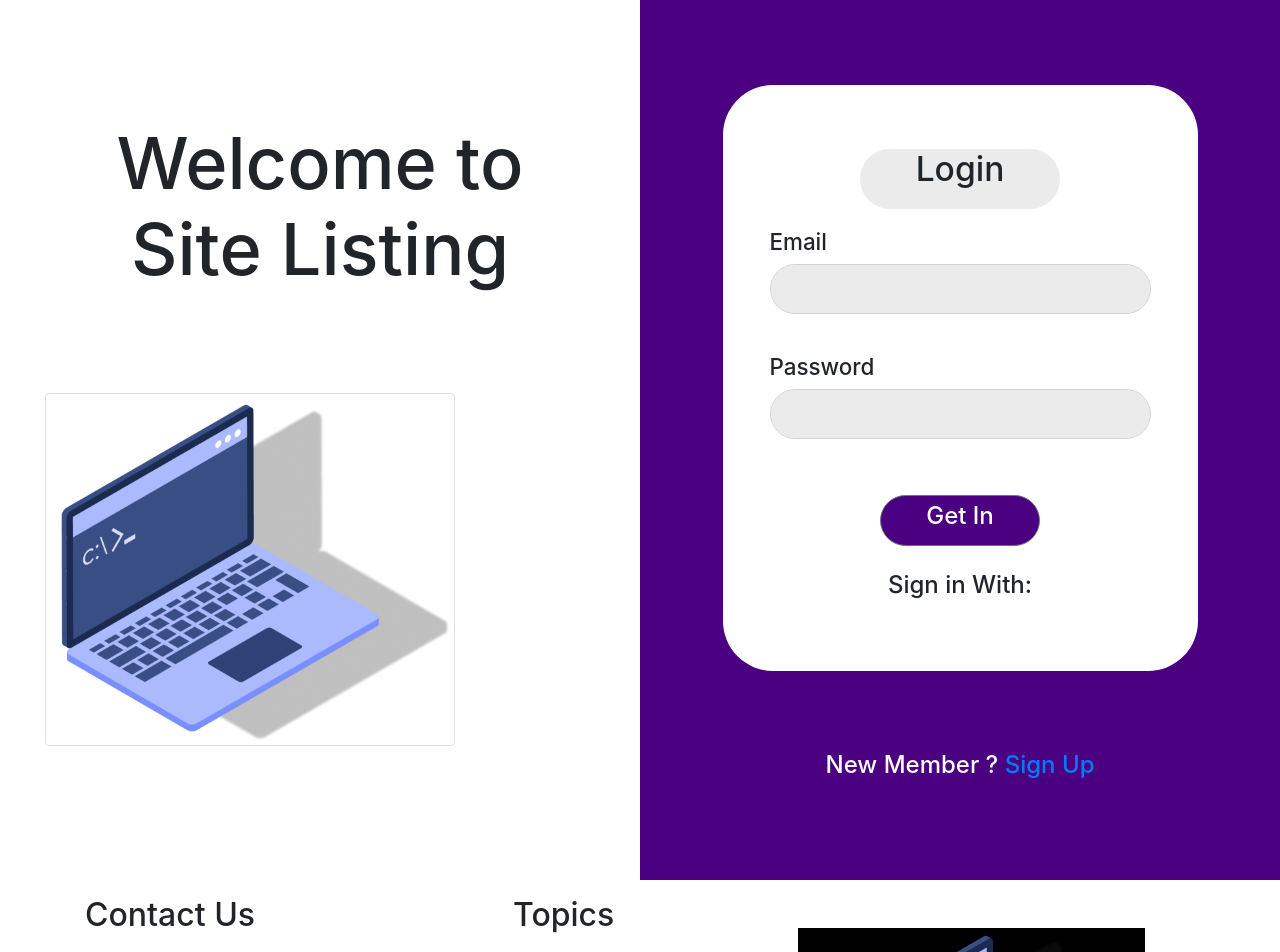
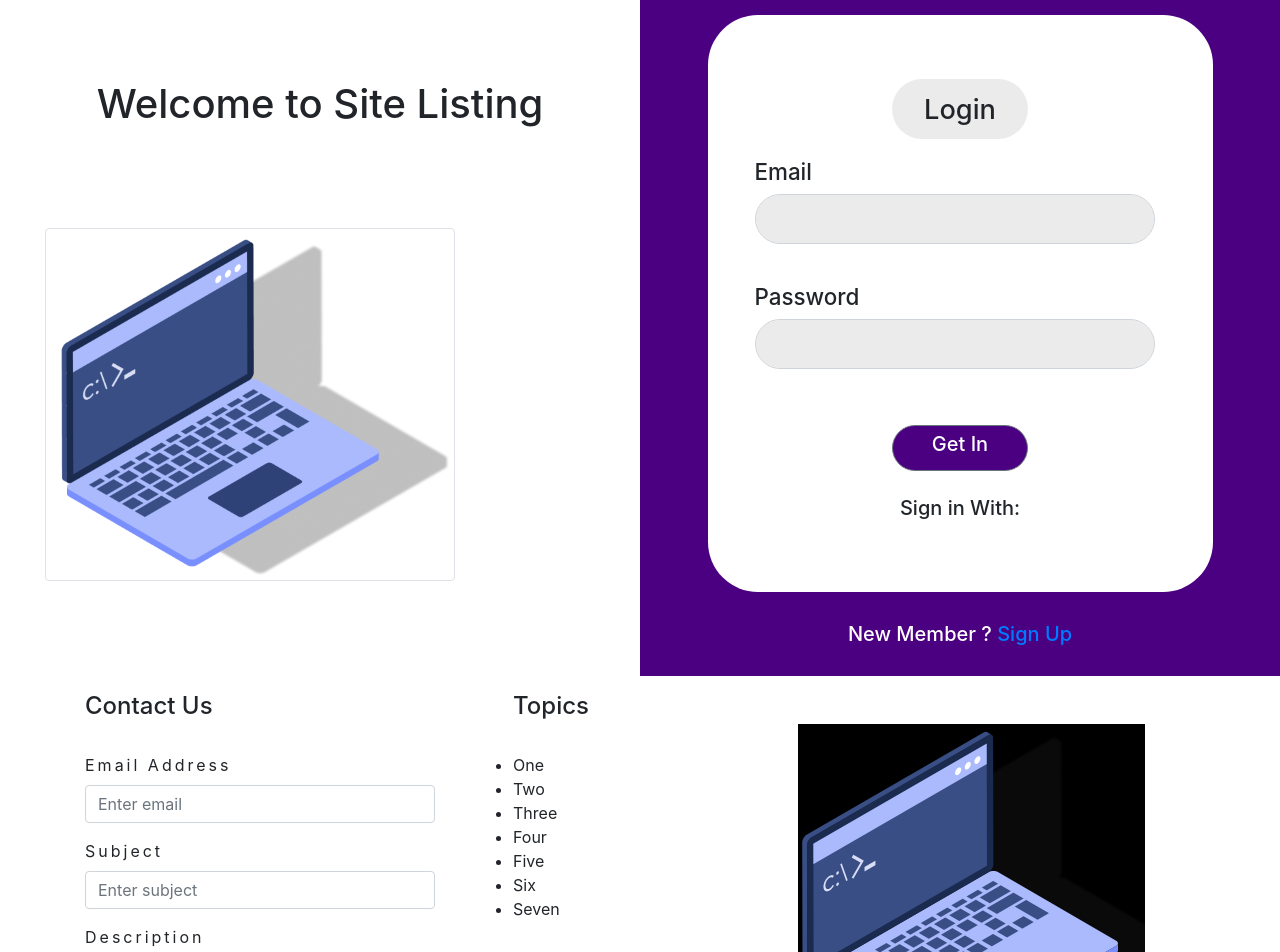
Before and after one commit to Rushi-45/Listing-site, a React (Create React App) app: page /signin in a window 1280 px wide. Shown: the part 180-1132 px from the top of the page. Built offline with nearby package versions, Linux system fonts and the light colour scheme.

Commit message:
changes fonts

```diff
--- a/src/App.css
+++ b/src/App.css
@@ -314,6 +314,14 @@ h6 {
     width: 100%;
   }
 }
+
+.footer-image{
+  /* padding-top: 100px; */
+  width: 10vw;
+  /* height: 100vh; */
+  padding-bottom: 30px;
+}
+
 /*end of services */
 /* featured rooms */
 
@@ -321,7 +329,7 @@ h6 {
   padding: 5rem 0;
 }
 .featured-rooms-center {
-  width: 80vw;
+  width: 70vw;
   margin: 0 auto;
   display: grid;
   grid-template-columns: repeat(auto-fit, minmax(270px, 1fr));
--- a/src/components/Banner.js
+++ b/src/components/Banner.js
@@ -2,7 +2,7 @@ import React from "react";
 const Banner = ({ children, title, subtitle }) => {
   return (
     <div className="banner">
-      <h1>{title}</h1>
+      <h2>{title}</h2>
       <div />
       <p>{subtitle}</p>
       {children}
--- a/src/components/Footer.js
+++ b/src/components/Footer.js
@@ -8,7 +8,7 @@ export class Footer extends Component {
                 <Form>
                     <Row className='formcolor'>
                         <Col className="col-md-4  mt-3">
-                            <h2>Contact Us</h2>
+                            <h4>Contact Us</h4>
                             <br />
                             <Form.Group controlId="formBasicEmail">
                                 <Form.Label>Email address</Form.Label>
@@ -30,7 +30,7 @@ export class Footer extends Component {
                             </Button>
                         </Col>
                         <Col className="col-md-3 ml-5 mt-3">
-                            <h2>Topics</h2>
+                            <h4>Topics</h4>
                             <br />
                             <ul>
                                 <li>One</li>
@@ -42,7 +42,7 @@ export class Footer extends Component {
                                 <li>Seven</li>
                             </ul>
                         </Col>
-                        <Col className="col-md-4  mt-5">
+                        <Col className="col-md-4 mt-5 footer-image">
                             <img src={require('../images/form2.jpg').default} />
                         </Col>
                     </Row>
--- a/src/components/LoginComponent.js
+++ b/src/components/LoginComponent.js
@@ -73,22 +73,23 @@ class Login extends Component {
 		const jumbotronStyle = {
 			backgroundColor: "white",
 			borderRadius: "50px",
-			marginTop: "100px",
-			marginBottom: "80px",
-			maxWidth: "475px",
+			marginTop: "30px",
+			marginBottom: "30px",
+			maxWidth: "505px",
 		};
 
 		const head1Style = {
-			fontSize: "4.2vh",
+			fontSize: "3.4vh",
 			// fontWeight: "bold",
 			alignSelf: "center",
 			backgroundColor: "#EBEBEB",
 			borderRadius: "50px",
-			width: "28vh",
+			width: "17vh",
 			maxWidth: "200px",
 			maxHeight: "250px",
 			height: "60px",
 			marginBottom: "20px",
+			paddingTop: "15px"
 		};
 
 		const head4Style = {
@@ -108,7 +109,7 @@ class Login extends Component {
 			// fontWeight: "bold",
 			backgroundColor: "indigo",
 			borderRadius: "50px",
-			width: "20vh",
+			width: "17vh",
 			marginTop: "40px",
 			marginBottom: "25px",
 		};
@@ -132,7 +133,7 @@ class Login extends Component {
 								>
 									<Col>
 										<FormGroup>
-											<h4 style={head4Style}>Email</h4>
+											<h5 style={head4Style}>Email</h5>
 											<div align="left">
 												<Input
 													type="email"
@@ -165,19 +166,19 @@ class Login extends Component {
 										</FormGroup>
 									</Col>
 									<Button type="submit" style={buttonStyle}>
-										<h4>Get In</h4>
+										<h5>Get In</h5>
 									</Button>
 								</Form>
-								<h4>Sign in With: </h4>
+								<h5>Sign in With: </h5>
 							</Jumbotron>
-							<h4
+							<h5
 								style={{
 									color: "white",
-									marginBottom: "100px",
+									marginBottom: "30px",
 								}}
 							>
 								New Member ? <Link to="/signup">Sign Up</Link>
-							</h4>
+							</h5>
 						</center>
 					</Col>
 				</Row>
--- a/src/components/RootAccessLogo.js
+++ b/src/components/RootAccessLogo.js
@@ -9,16 +9,16 @@ class RootLogo extends Component {
 				<div className="col justify-content-md-center">
 					<div className="row-1"></div>
 					<div className="row-4 justify-content-md-center text-center">
-						<h2
+						<h4
 							className="root-access"
 							style={{
-								fontSize: "72px",
+								fontSize: "40px",
 								textShadow: "revert",
 								marginBottom: "100px",
 							}}
 						>
 							Welcome to Site Listing
-						</h2>
+						</h4>
 					</div>
 					<div className="row-1"></div>
 					<div className="row-6">
--- a/src/components/SignupComponent.js
+++ b/src/components/SignupComponent.js
@@ -65,31 +65,32 @@ class Signup extends Component {
 		const jumbotronStyle = {
 			backgroundColor: "white",
 			borderRadius: "50px",
-			marginTop: "100px",
-			marginBottom: "80px",
+			marginTop: "30px",
+			marginBottom: "30px",
 			maxWidth: "560px",
 		};
 
 		const head1Style = {
-			fontSize:"4.2vh",
+			fontSize: "3.4vh",
 			// fontWeight: "bold",
 			alignSelf: "center",
 			backgroundColor: "#EBEBEB",
 			borderRadius: "50px",
-			width: "28vh",
+			width: "17vh",
 			maxWidth: "200px",
 			maxHeight: "250px",
 			height: "60px",
 			marginBottom: "20px",
+			paddingTop: "15px"
 		};
 
 		const head2Style = {
 			// fontWeight: "",
 			alignSelf: "center",
-			fontSize: "4.2vh",
+			fontSize: "3.4vh",
 			backgroundColor: "#EBEBEB",
 			borderRadius: "3.12rem",
-			width: "45vh",
+			width: "27vh",
 			height: "3.125 vw",
 			maxWidth: "38vw",
 			maxHeight: "24.35vh",
@@ -228,20 +229,20 @@ class Signup extends Component {
 										</FormGroup>
 									</Col>
 									<Button type="submit" style={buttonStyle}>
-										<h4>Finish Sign Up</h4>
+										<h5>Finish Sign Up</h5>
 									</Button>
 								</Form>
-								<h4>Sign Up With: </h4>
+								<h5>Sign Up With: </h5>
 							</Jumbotron>
-							<h4
+							<h5
 								style={{
 									color: "white",
-									marginBottom: "100px",
+									marginBottom: "30px",
 								}}
 							>
 								Already a Member ?{" "}
 								<Link to="/signin">Sign In</Link>
-							</h4>
+							</h5>
 						</center>
 					</Col>
 				</Row>
```
